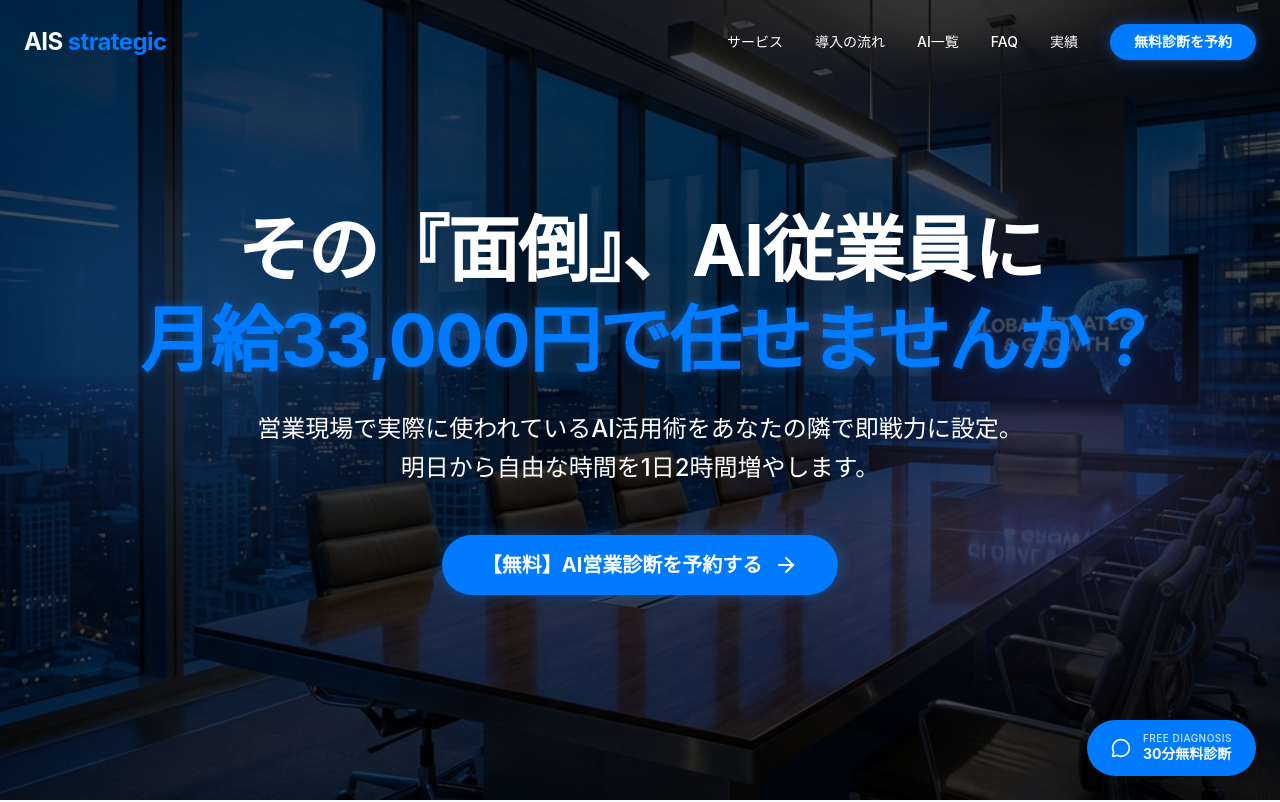
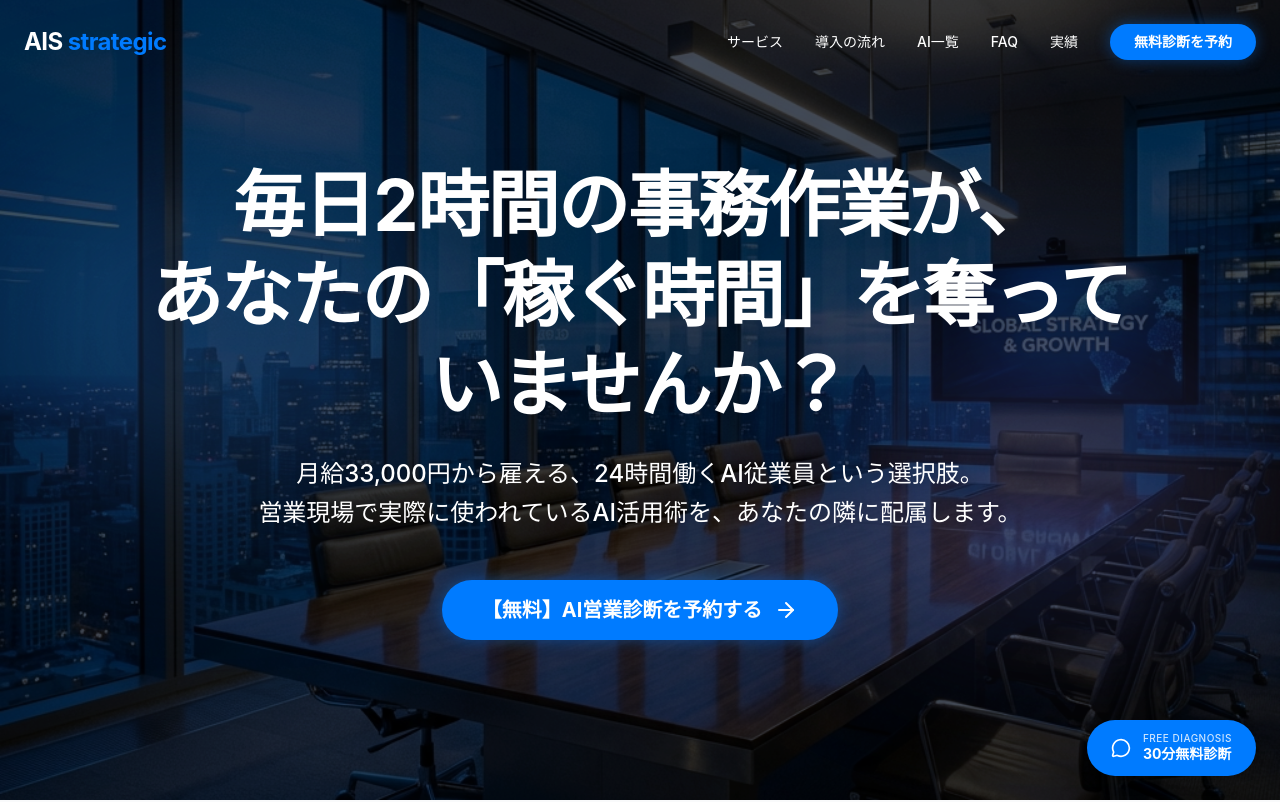
Before and after one commit to amaru0120/ais-ai-staff, a React (Vite) app: page / in a window 1280 px wide. Shown: the top 802 px of the page. Built offline with nearby package versions, Linux system fonts and the light colour scheme.

Commit message:
Update Hero section text

```diff
--- a/src/components/Hero.tsx
+++ b/src/components/Hero.tsx
@@ -27,8 +27,8 @@ export const Hero = () => {
                         className="drop-shadow-2xl"
                     >
                         <h1 className="text-3xl md:text-6xl lg:text-7xl font-bold leading-tight mb-6 mx-auto max-w-6xl text-white text-balance tracking-tight">
-                            その『面倒』、AI従業員に<br className="hidden md:block" />
-                            <span className="text-accent text-glow block md:inline mt-2 md:mt-0 md:ml-3 text-glow-blue whitespace-nowrap text-xl sm:text-2xl md:text-6xl lg:text-7xl">月給33,000円で任せませんか？</span>
+                            毎日2時間の事務作業が、<br className="hidden md:block" />
+                            あなたの「稼ぐ時間」を奪っていませんか？
                         </h1>
                     </motion.div>
 
@@ -39,9 +39,9 @@ export const Hero = () => {
                         transition={{ delay: 0.2 }}
                         className="text-base sm:text-lg md:text-xl lg:text-2xl text-white mb-12 leading-relaxed max-w-4xl mx-auto px-6 drop-shadow-lg font-medium text-balance"
                     >
-                        営業現場で実際に使われているAI活用術をあなたの隣で即戦力に設定。
+                        月給33,000円から雇える、24時間働くAI従業員という選択肢。
                         <br className="hidden md:block" />
-                        明日から自由な時間を1日2時間増やします。
+                        営業現場で実際に使われているAI活用術を、あなたの隣に配属します。
                     </motion.p>
 
                     {/* CTA Button */}
```
